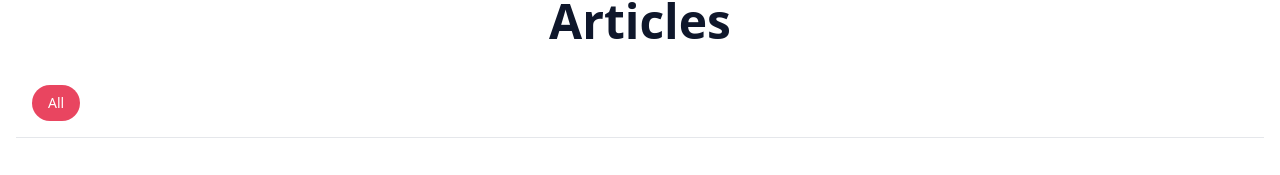
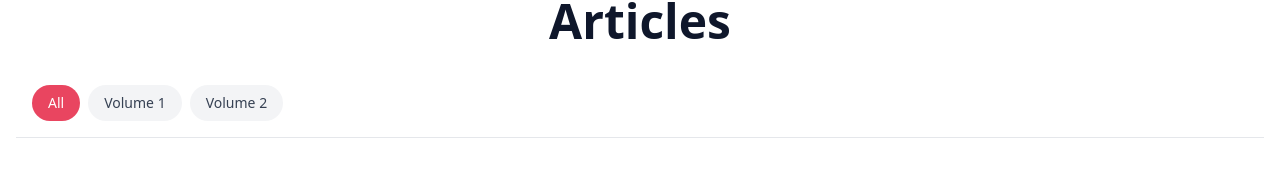
Before and after one commit to agroventures/elevare, a React (Vite) app: page /articles in a window 1280 px wide. Shown: the part 163-338 px from the top of the page. Built offline with nearby package versions, Linux system fonts and the light colour scheme.

Commit message:
Update articleData.jsx

```diff
--- a/src/data/articleData.jsx
+++ b/src/data/articleData.jsx
@@ -2,6 +2,7 @@ export const articleData = [
   {
     id: 1,
     title: "When Paris meets Paradise",
+    volume:1,
     shortTitle: "When Paris meets Paradise",
     slug: "when-paris-meets-paradise",
     excerpt:
@@ -76,6 +77,7 @@ export const articleData = [
   {
     id: 2,
     title: "Custodian of the Canvas",
+    volume: 1,
     shortTitle: "Custodian of the Canvas",
     slug: "custodian-of-the-canvas",
     excerpt:
@@ -165,6 +167,7 @@ export const articleData = [
   {
     id: 3,
     title: "Gehenu Lamai",
+    volume: 1,
     shortTitle: "Gehenu Lamai",
     slug: "gehenu-lamai",
     excerpt:
@@ -214,6 +217,7 @@ export const articleData = [
   {
     id: 4,
     title: "Reimagining Korea – Sri Lanka Relations",
+    volume: 1,
     shortTitle: "Reimagining Korea – Sri Lanka Relations",
     slug: "reimagining-korea-sri-lanka-relations",
     excerpt:
@@ -316,6 +320,7 @@ export const articleData = [
     id: 5,
     title:
       "Randy Chriz – The extraordinary creative genius redefining the landscape of visual storytelling",
+    volume: 1,
     shortTitle: "Randy Chriz – The extraordinary creative genius..",
     slug: "randy-chriz",
     excerpt:
@@ -371,6 +376,7 @@ export const articleData = [
   {
     id: 6,
     title: "The Art of Image Management: Inspired by Sabeetha Hettiarachchi",
+    volume: 2,
     shortTitle: "The Art of Image Management",
     slug: "the-art-of-image-management",
     excerpt:
@@ -450,6 +456,7 @@ export const articleData = [
   {
     id: 7,
     title: "Elevate with Akash: A New Era of Conversations on ELEVARE TV",
+    volume: 2,
     shortTitle: "Elevate with Akash",
     slug: "elevate-with-akash",
     excerpt:
```
